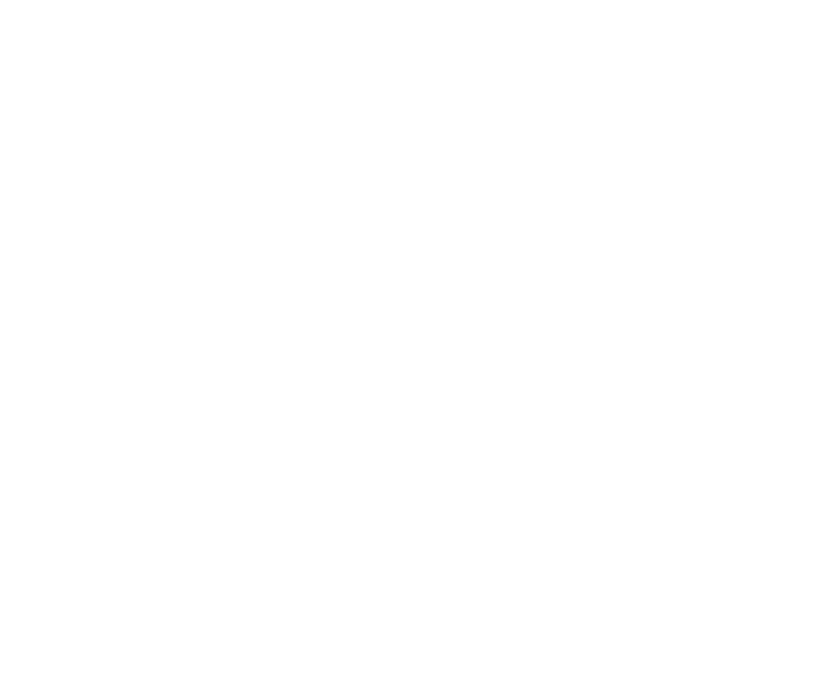
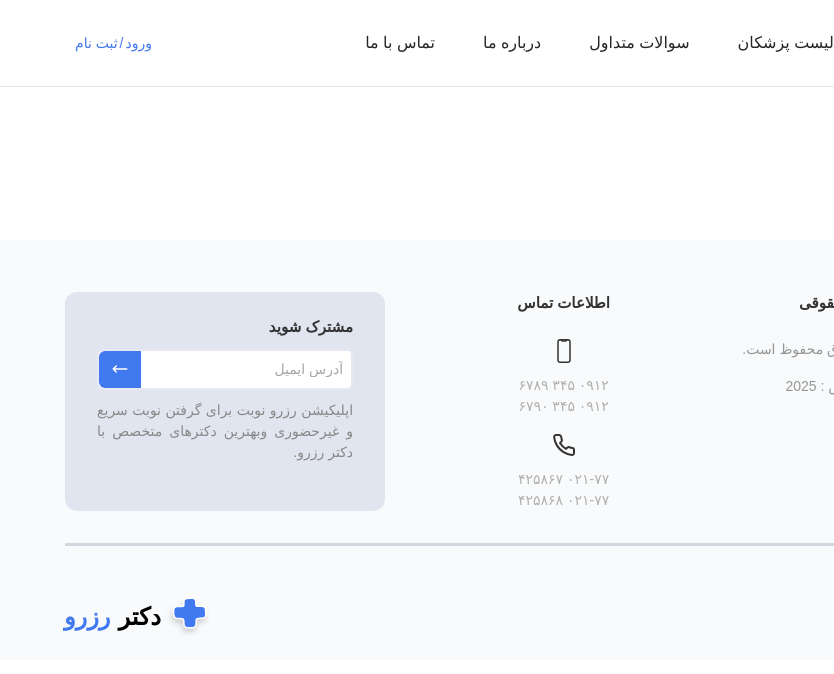
Before and after one commit to M-sahand-dev/Doctor-Appointment, a React (Vite) app: page /detail/1/ in a window 1280 px wide. Before the commit this address had no page. Shown: the top 674 px of the page, without its empty margins (446-1280 px from the left). Built offline with nearby package versions, Linux system fonts and the light colour scheme; a web font is replaced by a local one.

Commit message:
Added doctor detail page with dynamic routing.

```diff
--- /dev/null
+++ b/src/components/detailPage/DetailPage.tsx
@@ -0,0 +1,23 @@
+import type { JSX } from "react";
+import { Footer, Header } from "../index";
+import { useParams } from "react-router-dom";
+import { drsData } from "../../constant";
+
+export const DetailPage = (): JSX.Element => {
+  const getProduct = (id: number) => {
+    return drsData.find((dr) => dr.id === id);
+  };
+  const params = useParams();
+  const drInformation = getProduct(parseInt(String(params.id)));
+  return (
+    <div className="">
+      <Header />
+      <div className="mx-auto px-28 py-3 max-sm:px-4 mt-20">
+        <main className="my-10 w-full relative">
+          {drInformation ? drInformation.name : <div>Doctor not found</div>}
+        </main>
+      </div>
+      <Footer />
+    </div>
+  );
+};
--- /dev/null
+++ b/src/components/detailPage/index.ts
@@ -0,0 +1 @@
+export * from "./detailPage";
--- a/src/components/doctorsListPDP/DoctorList.tsx
+++ b/src/components/doctorsListPDP/DoctorList.tsx
@@ -116,6 +116,7 @@
                     {currentItems.map((item) => (
                       <BoxDoctor
                         key={item.id + id}
+                        id={item.id}
                         image={item.image}
                         name={item.name}
                         specialization={item.specialization}
--- a/src/components/index.ts
+++ b/src/components/index.ts
@@ -6,3 +6,4 @@
 export * from "./faq";
 export * from "./aboutUs";
 export * from "./doctorsListPDP";
+export * from "./detailPage";
--- a/src/components/ui/BoxDoctor.tsx
+++ b/src/components/ui/BoxDoctor.tsx
@@ -7,6 +7,7 @@
 import { Link } from "react-router-dom";
 
 export const BoxDoctor = ({
+  id,
   image,
   name,
   specialization,
@@ -14,6 +15,7 @@
   doctorNumber,
   address,
 }: {
+  id: number;
   image: string;
   name: string;
   specialization: string;
@@ -112,7 +114,9 @@
         <button type="button" className="bg-blue--500 text-white">
           رزرو نوبت <FaChevronLeft />
         </button>
-        <Link to={`/`} className="text-gray--400 border border-gray--100">
+        <Link
+          to={`/detail/${id}/${location.search}`}
+          className="text-gray--400 border border-gray--100">
           مشاهده پروفایل
         </Link>
       </div>
--- a/src/components/ui/BoxInformation.tsx
+++ b/src/components/ui/BoxInformation.tsx
@@ -1,7 +1,7 @@
 import type { JSX } from "react";
 import { CiLocationOn } from "react-icons/ci";
 import { GiRoundStar } from "react-icons/gi";
-import { Link } from "react-router-dom";
+import { Link, useLocation } from "react-router-dom";
 
 export const BoxInformation = ({
   id,
@@ -18,8 +18,9 @@
   city: string;
   distinction: number;
 }): JSX.Element => {
+  const location = useLocation();
   return (
-    <Link to={`/`} id={id + name} className="">
+    <Link to={`/detail/${id}/${location.search}`} id={id + name} className="">
       <aside className="w-full h-full rounded-1.25xl bg-white border border-gray--100">
         <div className="image-Gradient  rounded-t-1.25xl flex justify-center">
           <img className=" rounded-t-1.25xl" src={image} alt={name} />
--- a/src/main.tsx
+++ b/src/main.tsx
@@ -3,7 +3,13 @@
 import "./index.css";
 import App from "./App.tsx";
 import { BrowserRouter, Route, Routes } from "react-router-dom";
-import { AboutUs, DoctorList, FAQ, LandingPage } from "./components";
+import {
+  AboutUs,
+  DetailPage,
+  DoctorList,
+  FAQ,
+  LandingPage,
+} from "./components";
 
 createRoot(document.getElementById("root")!).render(
   <StrictMode>
@@ -14,6 +20,7 @@
           <Route path="/FAQ" element={<FAQ />} />
           <Route path="/aboutUs" element={<AboutUs />} />
           <Route path="/doctorList" element={<DoctorList />} />
+          <Route path="/detail/:id" element={<DetailPage />} />
         </Route>
       </Routes>
     </BrowserRouter>
```
